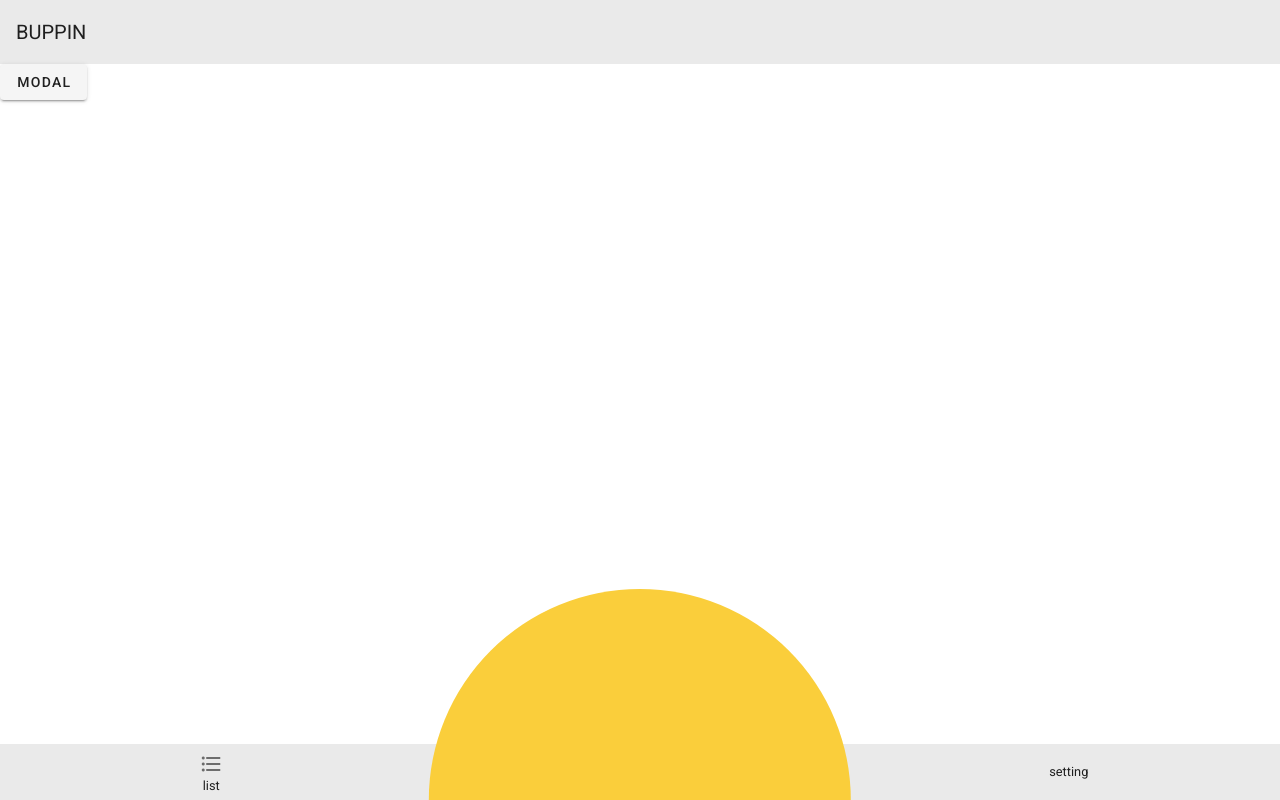
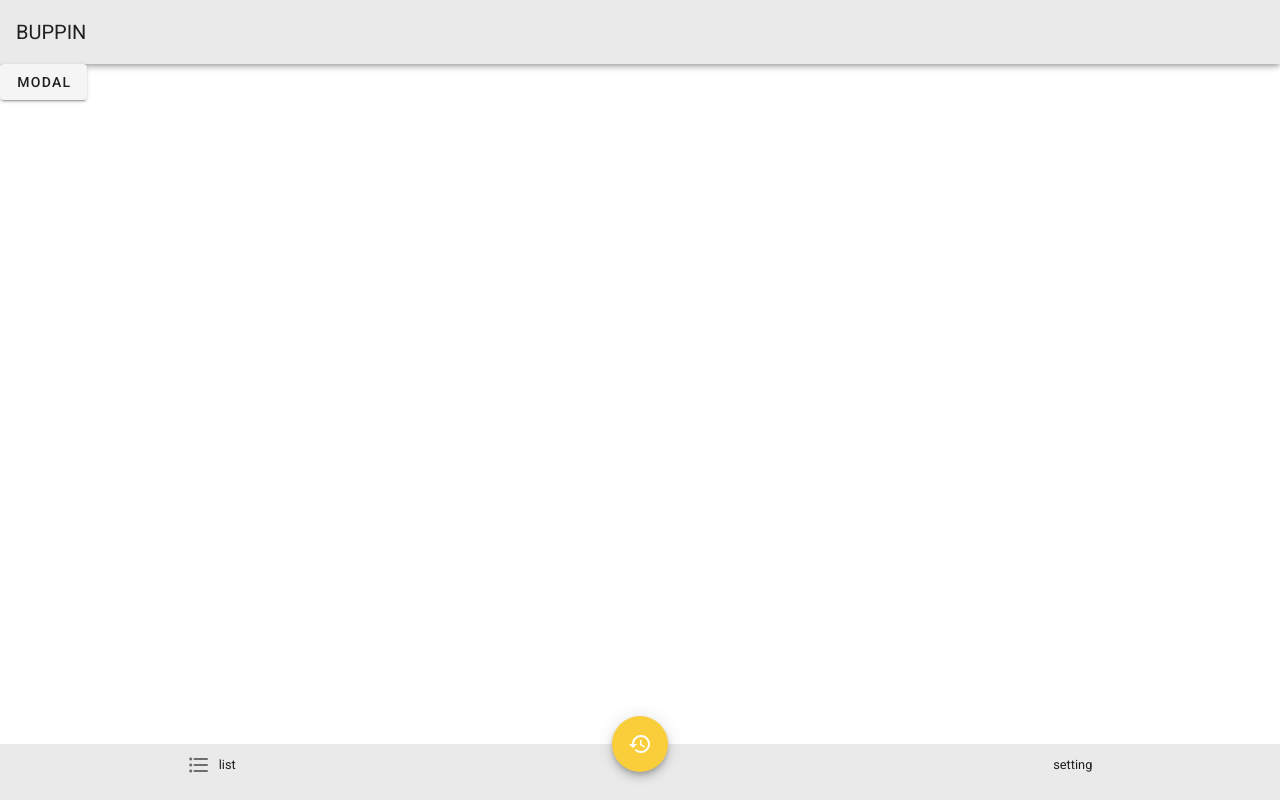
Before and after one commit to tomi-matsu/BUPPIN, a Vue app: page / in a window 1280 px wide. Built offline with nearby package versions, Linux system fonts and the light colour scheme.

Commit message:
fix footer

```diff
--- a/src/components/Footer.vue
+++ b/src/components/Footer.vue
@@ -7,7 +7,8 @@
       .side-menu.right
         v-icon.icon mdi-settings-outline
         span.label setting
-    .home
+    v-btn.home(fab dark color="#FACE3B")
+      v-icon mdi-history
 </template>
 
 <script lang="ts" scoped>
@@ -29,7 +30,6 @@ export default class Footer extends Vue {
   position: fixed;
   bottom: 0;
   background-color: #EAEAEA;
-  // box-shadow: 0 -1px 10px 1px #cccccc;
 }
 .side-menu-wrap {
   display: flex;
@@ -39,20 +39,19 @@ export default class Footer extends Vue {
 .side-menu {
   width: 33vw;
   text-align: center;
-  display: grid;
   padding: .5em;
+  .icon {
+    margin-right: 8px;
+    font-size: 1em;
+  }
   .label {
     font-size: .8em;
   }
 }
 .home {
-  width: 33vw;
-  height: 33vw;
-  background-color: #FACE3B;
-  position: fixed;
-  bottom: calc(-33vw / 2);
+  z-index: 10;
+  bottom: 56px + 28px;
   left: 50%;
   transform: translateX(-50%);
-  border-radius: 50%;
 }
 </style>
--- a/src/components/Header.vue
+++ b/src/components/Header.vue
@@ -1,6 +1,6 @@
 <template lang="pug">
   .header
-    v-toolbar(flat="false" color="#EAEAEA")
+    v-toolbar(color="#EAEAEA")
       v-toolbar-title BUPPIN
 
 </template>
```
